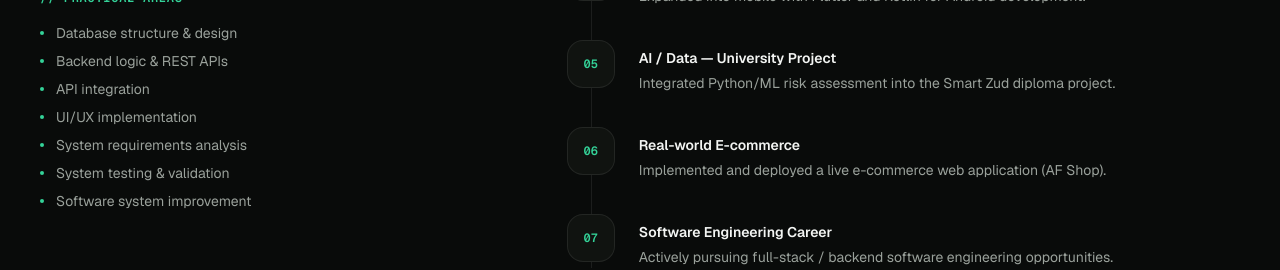
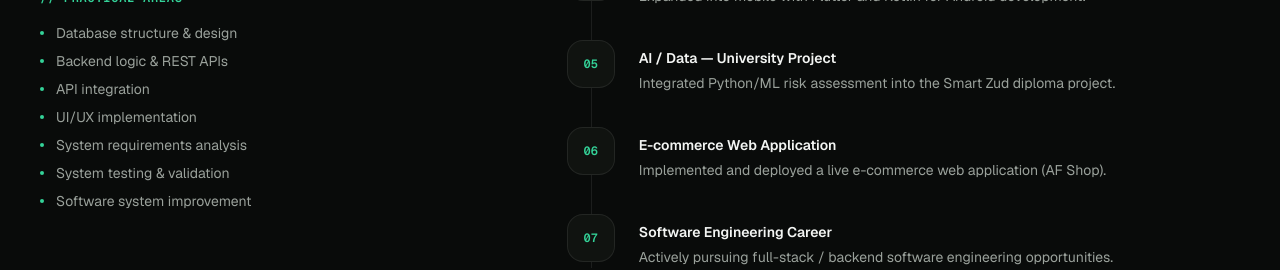
Before and after one commit to Jamiayn-Kh/portfolio, a Next.js app: page / in a window 1280 px wide. Shown: the part 1560-1830 px from the top of the page. Built offline with nearby package versions, Linux system fonts and the light colour scheme.

Commit message:
Update AboutSection.tsx

```diff
--- a/src/app/components/AboutSection.tsx
+++ b/src/app/components/AboutSection.tsx
@@ -33,7 +33,7 @@ const journeySteps = [
   },
   {
     phase: '06',
-    title: 'Real-world E-commerce',
+    title: 'E-commerce Web Application',
     description: 'Implemented and deployed a live e-commerce web application (AF Shop).',
   },
   {
```
